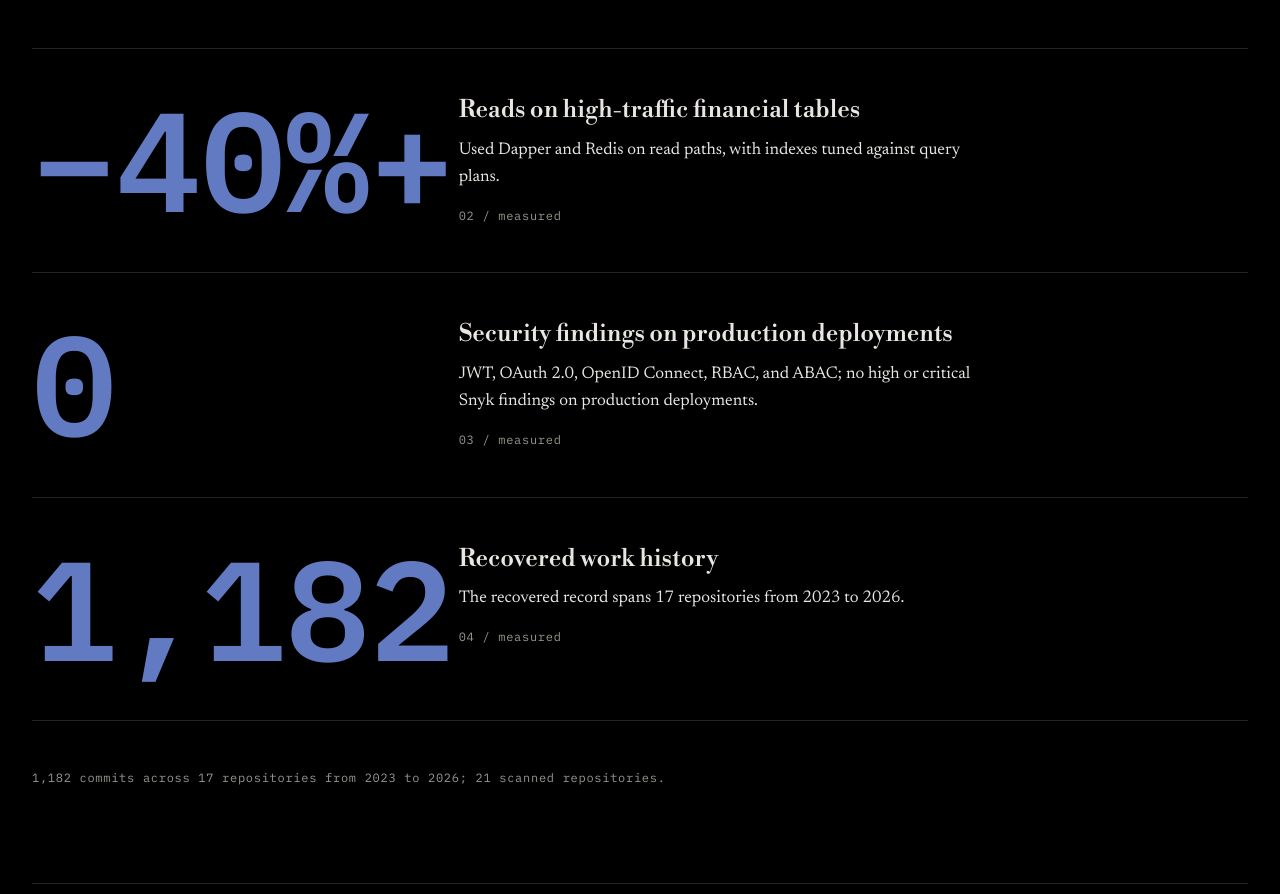
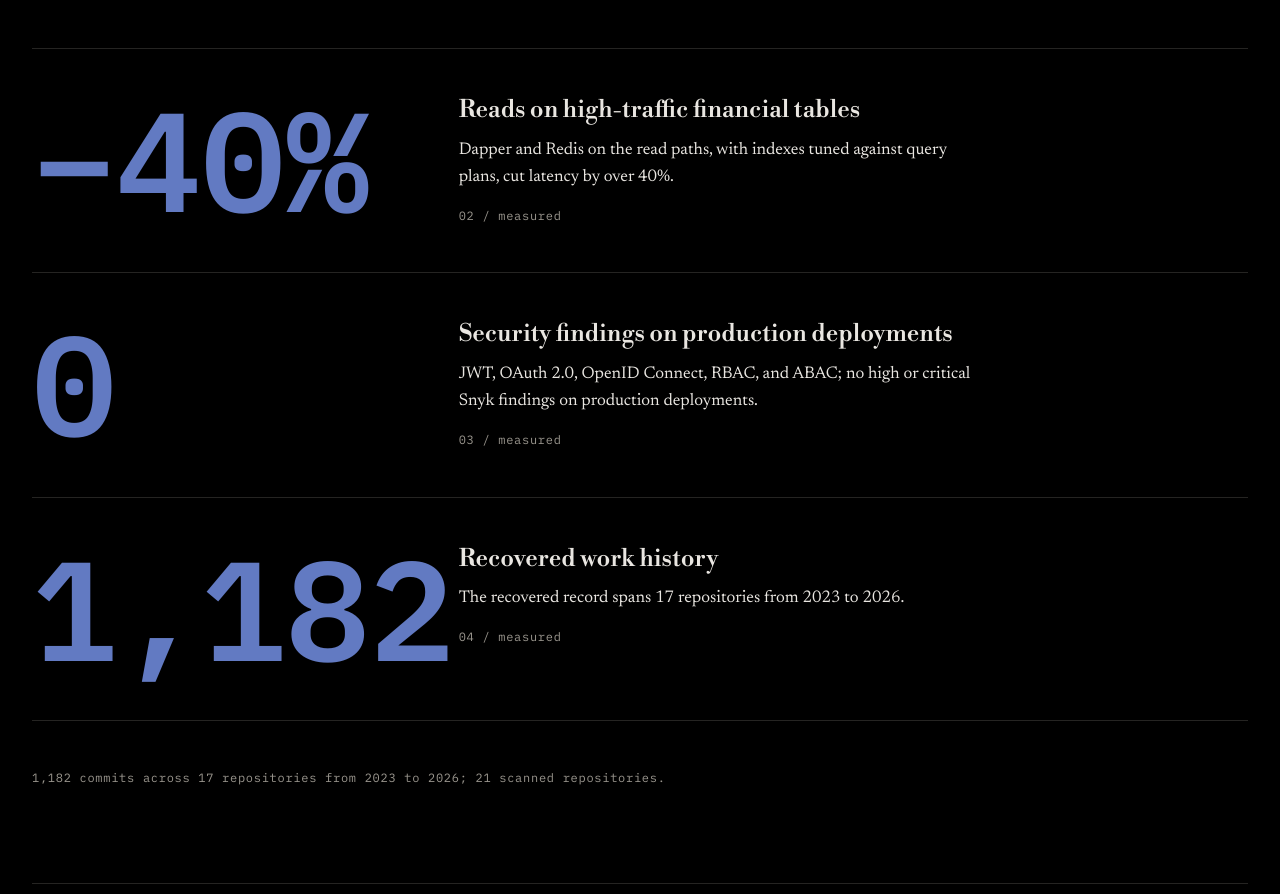
Before and after one commit to nathwn12/nathwn12.github.io, a React (Vite) app: page / in a window 1280 px wide. Shown: the part 5446-6340 px from the top of the page. Built offline with nearby package versions, Linux system fonts and the light colour scheme.

Commit message:
content(proof): drop the minus-plus from read figure

```diff
--- a/src/content/ledger.ts
+++ b/src/content/ledger.ts
@@ -171,7 +171,7 @@ function reductionFigure(text: string | null, plus = false): string | null {
 }
 
 const paymentsFigure = reductionFigure(figures.paymentsPercent);
-const readsFigure = reductionFigure(figures.readLatency, true);
+const readsFigure = reductionFigure(figures.readLatency);
 
 /**
  * The record band's four outcomes: what the work measured, each with one line
@@ -194,7 +194,7 @@ export const proofRows: RecordRow[] = [
     ? {
         claim: "Reads on high-traffic financial tables",
         detail:
-          "Used Dapper and Redis on read paths, with indexes tuned against query plans.",
+          "Dapper and Redis on the read paths, with indexes tuned against query plans, cut latency by over 40%.",
         figure: readsFigure,
       }
     : null,
```
Also changed, not shown: 1 other file (tests, documents, lock files or other folders).
